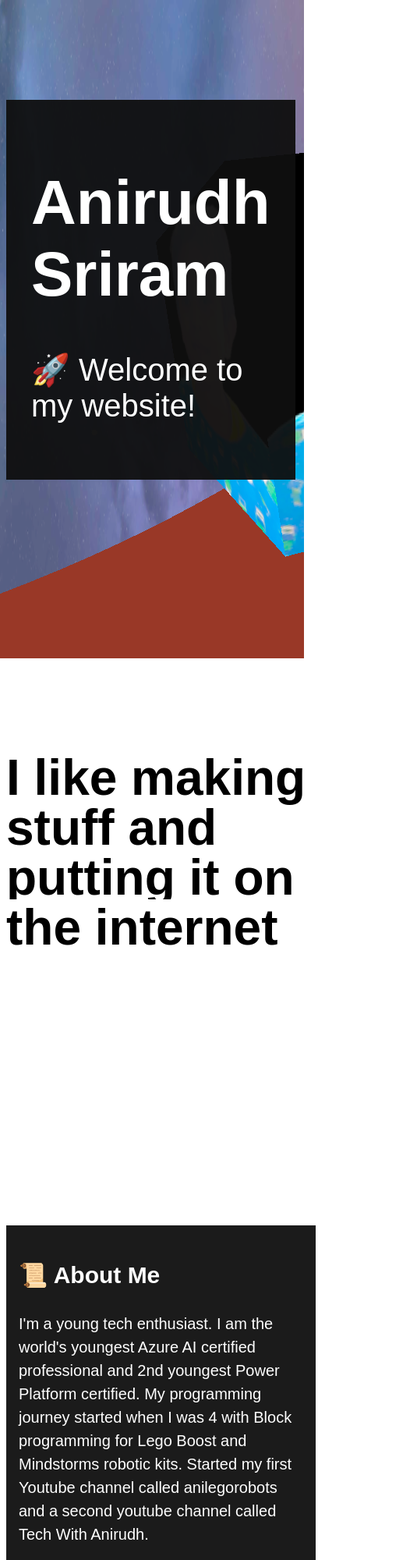
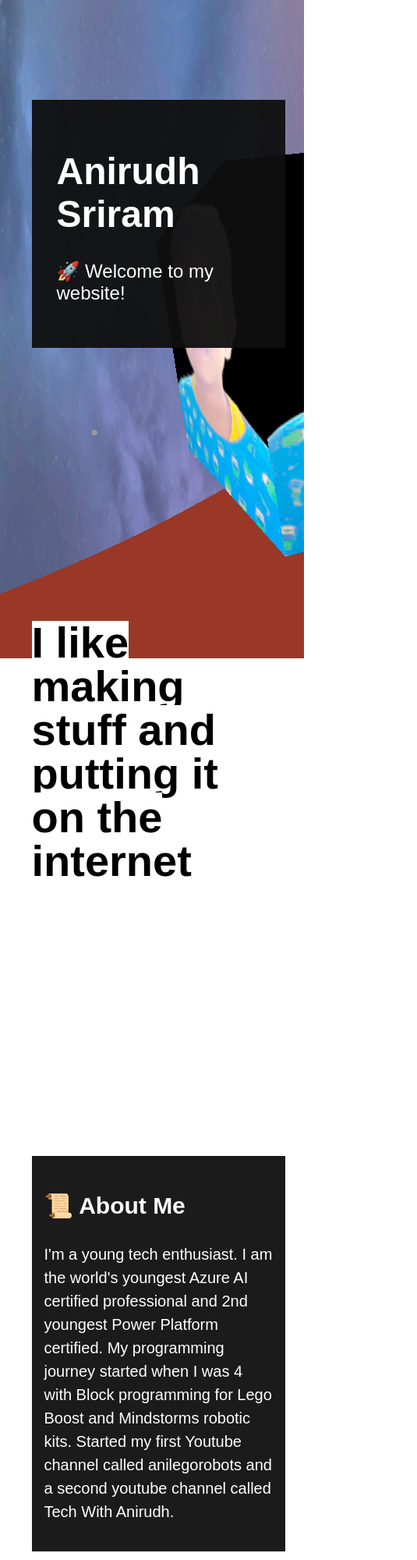
Before and after one commit to techwithanirudh/New-Tech-With-Anirudh, a plain HTML site: page index.html in a window 390 px wide. Shown: the top 2000 px of the page at 78% size, 535 px wide, since content can reach past the window. Drawn offline with nearby package versions, Linux system fonts and the light colour scheme; animation ran at ten frames a second; a web font is replaced by a local one.

Commit message:
Mobile stylesheet

```diff
--- a/index.html
+++ b/index.html
@@ -5,7 +5,7 @@
     <link rel="icon" type="image/svg+xml" href="favicon.svg" />
     <meta name="viewport" content="width=device-width, initial-scale=1.0" />
     <title>Anirudh's Website</title>
-	  <link rel="stylesheet" href="style.css" />
+	  <link rel="stylesheet" href="stylex.css" />
   </head>
   <body>
 
--- a/style.css
+++ b/style.css
@@ -6,11 +6,10 @@ body, head {
 
 canvas {
   position: fixed;
-	background-position: contain;
   top: 0;
   left: 0;
-	width: 100%!important;
-	height: 100%!important;
+  width: 100%!important;
+  height: 100%!important;
 }
 
 
@@ -53,7 +52,7 @@ canvas {
 
   header {
     background: var(--dark-bg);
-    grid-column: 2 / span 1;
+    grid-column: 2 / span 5;
     font-size: 2.5rem;
     padding: 2rem;
     margin-bottom: var(--spacing);
--- a/style (copy).css
+++ b/stylex.css
@@ -1,6 +1,6 @@
 @import url("https://use.typekit.net/jmk3xov.css");
 
-body, head {
+html, body {
 	overflow-x: hidden !important;
 }
 
@@ -8,6 +8,8 @@ canvas {
   position: fixed;
   top: 0;
   left: 0;
+  width: 100%!important;
+  height: 100%!important;
 }
 
 
@@ -22,7 +24,7 @@ canvas {
 
 
 main {
-  width: 100vw;
+/*   width: 100vw; */
   color: white;
   z-index: 99;
   position: absolute;
@@ -38,6 +40,8 @@ h1, h2, h3, blockquote {
   font-family: elevon, sans-serif;
   font-weight: 700;
   font-style: normal;
+  overflow: hidden;
+  text-overflow: ellipsis;
 }
 
 canvas {
@@ -50,17 +54,19 @@ canvas {
 
   header {
     background: var(--dark-bg);
-    grid-column: 2 / span 5;
-    font-size: 2.5rem;
+	grid-column: 2 / span 10;
+    font-size: 1.5rem;
     padding: 2rem;
     margin-bottom: var(--spacing);
   }
 
   section {
-    grid-column: 2 / 8;
+    grid-column: 2 / 10 span;
     padding: 1rem;
     background: var(--dark-bg);
     font-size: 1.25rem;
+	overflow: hidden!important;
+	  text-overflow: ellipsis;
     line-height: 1.5;
     margin-bottom: var(--spacing);
   }
@@ -75,7 +81,7 @@ canvas {
   blockquote p {
     color: black;
     background-color: white;
-    font-size: 4rem;
+    font-size: 3.5rem;
     display: inline;
     line-height: 1;
   }
```
